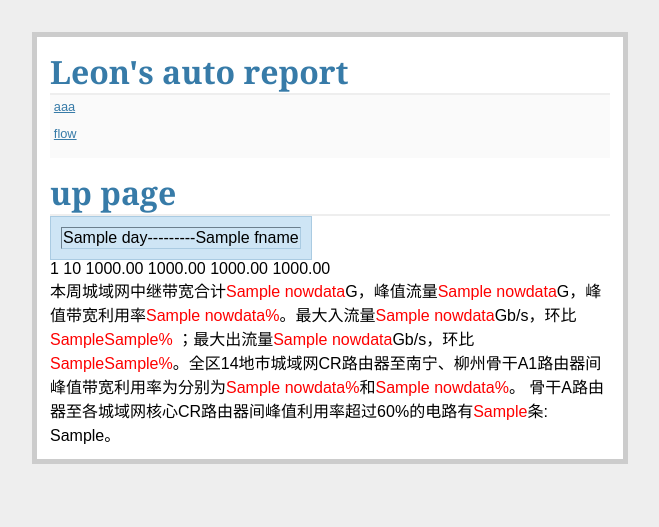
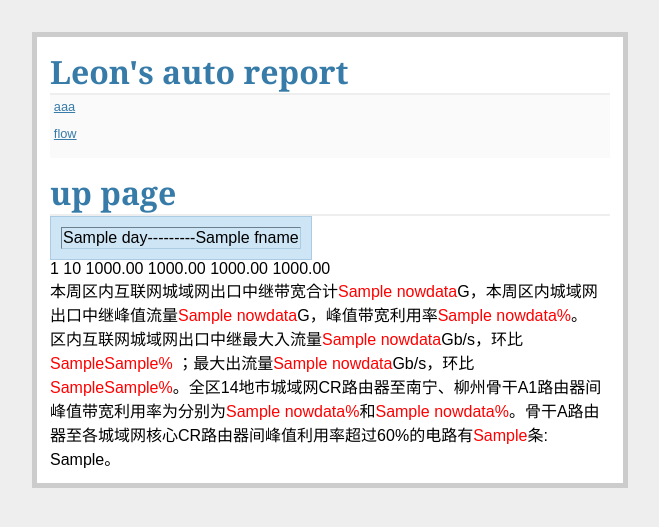
Before and after one commit to pcleon/flask, a Flask app: template flow/templates/up.html in a window 1280 px wide. Shown: the top 527 px of the page, without its empty margins (310-969 px from the left). Run offline with Flask 2, Linux system fonts and the light colour scheme; the template is opened without the code that fills it: most values are stand-ins (such as "Sample title", 1, 10 or a date in 2020); parts of the project's set-up code (start-up, migrations or seed data) failed here and were passed over.

Commit message:
final finish

```diff
--- a/flow/templates/up.html
+++ b/flow/templates/up.html
@@ -15,8 +15,8 @@
   {% endfor %}
 </div>
 
-<div>
-    本周城域网中继带宽合计<font color='FE00'>{{nowdata[1]}}</font>G，峰值流量<font color='FE00'>{{nowdata[2]}}</font>G，峰值带宽利用率<font color='FE00'>{{nowdata[3]}}%</font>。最大入流量<font color='FE00'>{{nowdata[5]}}</font>Gb/s，环比<font color='FE00'>{{stat_in}}{{f_in}}%</font> ；最大出流量<font color='FE00'>{{nowdata[4]}}</font>Gb/s，环比<font color='FE00'>{{stat_out}}{{f_out}}%</font>。全区14地市城域网CR路由器至南宁、柳州骨干A1路由器间峰值带宽利用率为分别为<font color='FE00'>{{nowdata[-2]}}%</font>和<font color='FE00'>{{nowdata[-1]}}%</font>。
-    骨干A路由器至各城域网核心CR路由器间峰值利用率超过60%的电路有<font color='FE00'>{{num60}}</font>条: {{str60}}。
+<div style="span-size:20px;span-family:'仿宋_GB2312'">
+    本周区内互联网城域网出口中继带宽合计<span style="color:#F00">{{nowdata[1]}}</span>G，本周区内城域网出口中继峰值流量<span style="color:#F00">{{nowdata[2]}}</span>G，峰值带宽利用率<span style="color:#F00">{{nowdata[3]}}%</span>。</br>
+    区内互联网城域网出口中继最大入流量<span style="color:#F00">{{nowdata[5]}}</span>Gb/s，环比<span style="color:#F00">{{stat_in}}{{f_in}}%</span> ；最大出流量<span style="color:#F00">{{nowdata[4]}}</span>Gb/s，环比<span style="color:#F00">{{stat_out}}{{f_out}}%</span>。全区14地市城域网CR路由器至南宁、柳州骨干A1路由器间峰值带宽利用率为分别为<span style="color:#F00">{{nowdata[-2]}}%</span>和<span style="color:#F00">{{nowdata[-1]}}%</span>。骨干A路由器至各城域网核心CR路由器间峰值利用率超过60%的电路有<span style="color:#F00">{{num60}}</span>条: {{str60}}。
 </div>
 {% endblock %}
--- a/flow/views.py
+++ b/flow/views.py
@@ -53,8 +53,8 @@ def up():
     sixty = action.lt60(DAY)
     num60 = len(sixty)
     str60 = ', '.join(map(lambda x: x[0] +' '+ str(round(x[1],2)) , sixty))
-    f_in = round( (nowdata[4]-lastdata[4])/nowdata[4]*100, 2)
-    f_out = round( (nowdata[5]-lastdata[5])/nowdata[5]*100, 2)
+    f_in = round( (nowdata[5]-lastdata[5])/lastdata[5]*100, 2)
+    f_out = round( (nowdata[4]-lastdata[4])/lastdata[4]*100, 2)
     stat_in = ('上升' if f_in>=0 else '下降')
     stat_out = ('上升' if f_out>=0 else '下降')
     f_in = abs(f_in)
```
Also changed, not shown: my.db.
